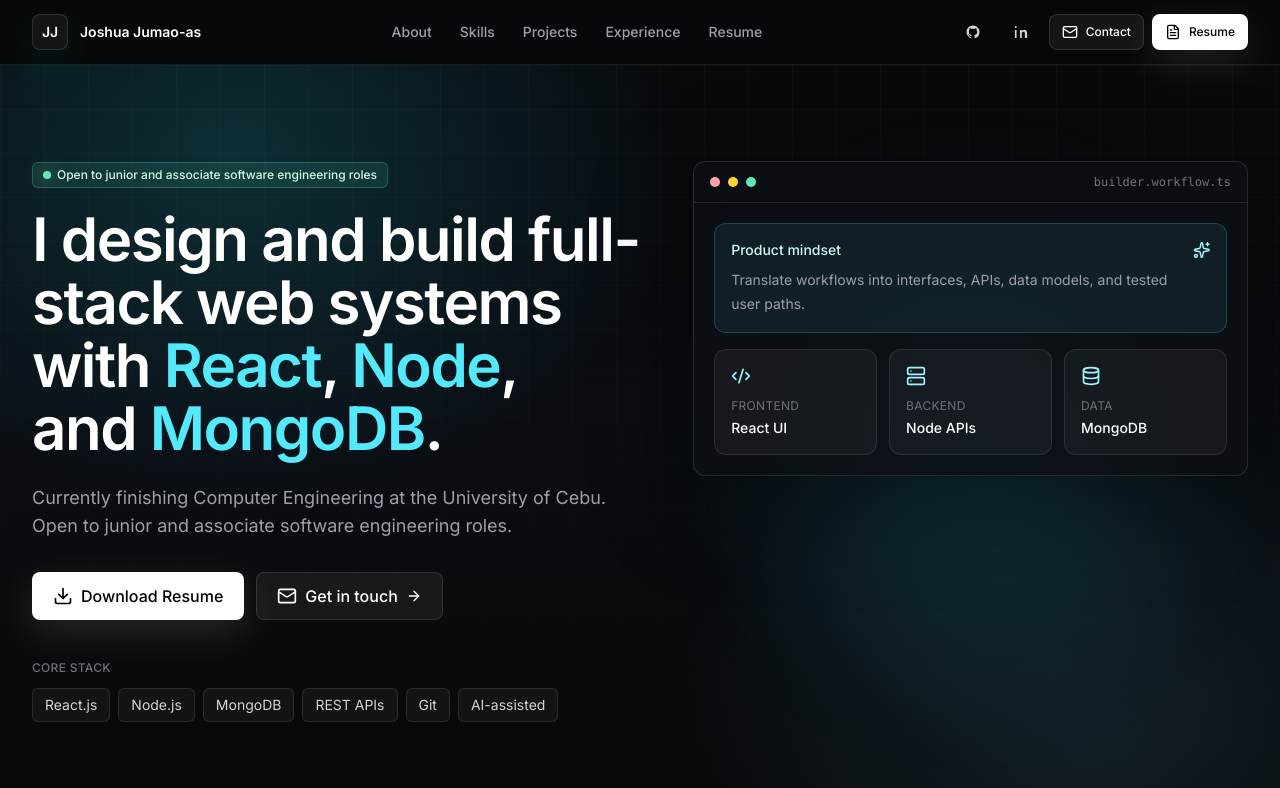
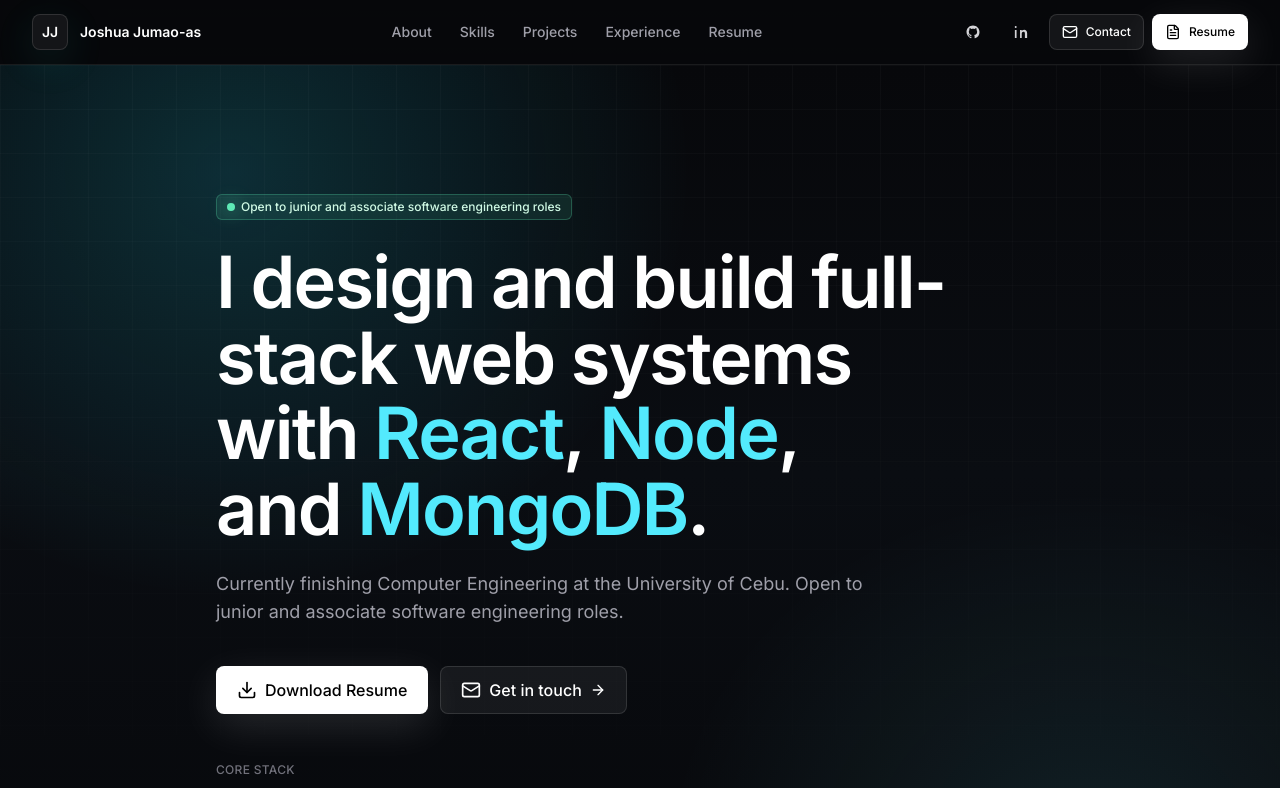
Before and after one commit to jumaoasjoshua322-maker/portfolio, a Next.js app: page / in a window 1280 px wide. Shown: the top 788 px of the page. Built offline with nearby package versions, Linux system fonts and the light colour scheme.

Commit message:
Hero hybrid: drop right-side workflow card, single-column max-w-4xl layout

```diff
--- a/src/components/hero-section.tsx
+++ b/src/components/hero-section.tsx
@@ -1,14 +1,6 @@
 "use client";
 
-import {
-  ArrowRight,
-  Code2,
-  Database,
-  Download,
-  Mail,
-  Server,
-  Sparkles,
-} from "lucide-react";
+import { ArrowRight, Download, Mail } from "lucide-react";
 import { motion, useReducedMotion } from "framer-motion";
 
 import { Badge } from "@/components/ui/badge";
@@ -26,14 +18,14 @@
     >
       <div className="hero-gradient absolute inset-0 -z-20" />
       <div className="grid-overlay absolute inset-0 -z-10 opacity-45" />
-      <div className="mx-auto grid w-full max-w-7xl gap-12 px-4 pb-16 pt-20 sm:px-6 sm:pt-24 lg:grid-cols-[1.05fr_0.95fr] lg:px-8 lg:pb-20">
-        <div className="flex flex-col justify-center">
+
+      <div className="mx-auto w-full max-w-4xl px-4 pb-24 pt-24 sm:px-6 sm:pb-28 sm:pt-28 lg:pb-32 lg:pt-32">
         <motion.div
           initial={prefersReducedMotion ? false : { opacity: 0, y: 14 }}
           animate={prefersReducedMotion ? undefined : { opacity: 1, y: 0 }}
           transition={{ duration: 0.5, ease: [0.22, 1, 0.36, 1] }}
         >
-            <Badge variant="success" className="mb-5">
+          <Badge variant="success" className="mb-6">
             <span className="h-2 w-2 rounded-full bg-emerald-300 shadow-[0_0_18px_rgba(110,231,183,0.8)]" />
             {profile.availability}
           </Badge>
@@ -46,7 +38,7 @@
         >
           <h1
             id="hero-heading"
-              className="max-w-4xl text-balance text-5xl font-semibold leading-[1.05] tracking-tight text-white sm:text-6xl"
+            className="text-balance text-5xl font-semibold leading-[1.05] tracking-tight text-white sm:text-6xl lg:text-7xl"
           >
             I design and build full-stack web systems with{" "}
             <span className="text-cyan-300">React</span>,{" "}
@@ -62,7 +54,7 @@
           initial={prefersReducedMotion ? false : { opacity: 0, y: 18 }}
           animate={prefersReducedMotion ? undefined : { opacity: 1, y: 0 }}
           transition={{ duration: 0.65, ease: [0.22, 1, 0.36, 1], delay: 0.12 }}
-            className="mt-8 flex flex-col gap-3 sm:flex-row"
+          className="mt-10 flex flex-col gap-3 sm:flex-row"
         >
           <Button asChild size="lg">
             <a href={profile.resumePath} download>
@@ -83,7 +75,7 @@
           initial={prefersReducedMotion ? false : { opacity: 0, y: 18 }}
           animate={prefersReducedMotion ? undefined : { opacity: 1, y: 0 }}
           transition={{ duration: 0.65, ease: [0.22, 1, 0.36, 1], delay: 0.18 }}
-            className="mt-10"
+          className="mt-12"
         >
           <p className="mb-3 text-xs font-medium uppercase tracking-wide text-zinc-500">
             Core stack
@@ -100,66 +92,6 @@
           </div>
         </motion.div>
       </div>
-
-        <motion.div
-          initial={prefersReducedMotion ? false : { opacity: 0, y: 24, scale: 0.98 }}
-          animate={prefersReducedMotion ? undefined : { opacity: 1, y: 0, scale: 1 }}
-          transition={{ duration: 0.75, ease: [0.22, 1, 0.36, 1], delay: 0.18 }}
-          className="relative"
-          aria-label="Visual summary of my engineering workflow"
-        >
-          <div className="absolute -inset-4 -z-10 bg-[radial-gradient(ellipse_at_center,rgba(34,211,238,0.18),transparent_70%)] blur-2xl" />
-          <div className="overflow-hidden rounded-xl border border-white/12 bg-[#0c0f14]/88 shadow-[0_24px_100px_rgba(0,0,0,0.45)] backdrop-blur-xl">
-            <div className="flex items-center justify-between border-b border-white/10 px-4 py-3">
-              <div className="flex items-center gap-2">
-                <span className="h-2.5 w-2.5 rounded-full bg-rose-300" />
-                <span className="h-2.5 w-2.5 rounded-full bg-amber-300" />
-                <span className="h-2.5 w-2.5 rounded-full bg-emerald-300" />
-              </div>
-              <span className="font-mono text-xs text-zinc-500">
-                builder.workflow.ts
-              </span>
-            </div>
-            <div className="grid gap-4 p-5">
-              <div className="rounded-xl border border-cyan-300/20 bg-cyan-300/8 p-4">
-                <div className="flex items-start justify-between gap-3">
-                  <div>
-                    <p className="text-sm font-medium text-cyan-100">
-                      Product mindset
-                    </p>
-                    <p className="mt-2 text-sm leading-6 text-zinc-400">
-                      Translate workflows into interfaces, APIs, data models,
-                      and tested user paths.
-                    </p>
-                  </div>
-                  <Sparkles className="h-5 w-5 text-cyan-200" />
-                </div>
-              </div>
-
-              <div className="grid gap-3 sm:grid-cols-3">
-                {[
-                  { icon: Code2, label: "Frontend", value: "React UI" },
-                  { icon: Server, label: "Backend", value: "Node APIs" },
-                  { icon: Database, label: "Data", value: "MongoDB" },
-                ].map((item) => (
-                  <div
-                    key={item.label}
-                    className="rounded-xl border border-white/10 bg-white/4.5 p-4"
-                  >
-                    <item.icon className="mb-3 h-5 w-5 text-cyan-200" />
-                    <p className="text-xs uppercase tracking-wide text-zinc-500">
-                      {item.label}
-                    </p>
-                    <p className="mt-1 text-sm font-medium text-white">
-                      {item.value}
-                    </p>
-                  </div>
-                ))}
-              </div>
-            </div>
-          </div>
-        </motion.div>
-      </div>
     </section>
   );
 }
```
Lines whose indentation alone changed are shown as unchanged.
